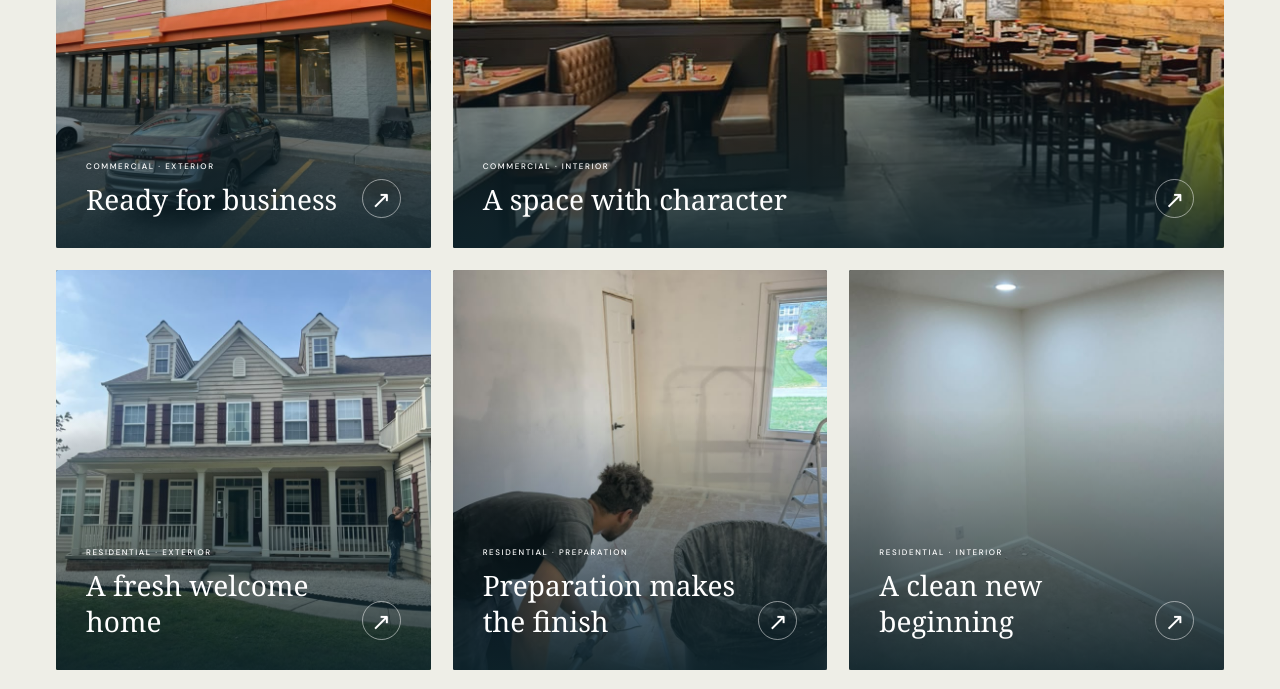
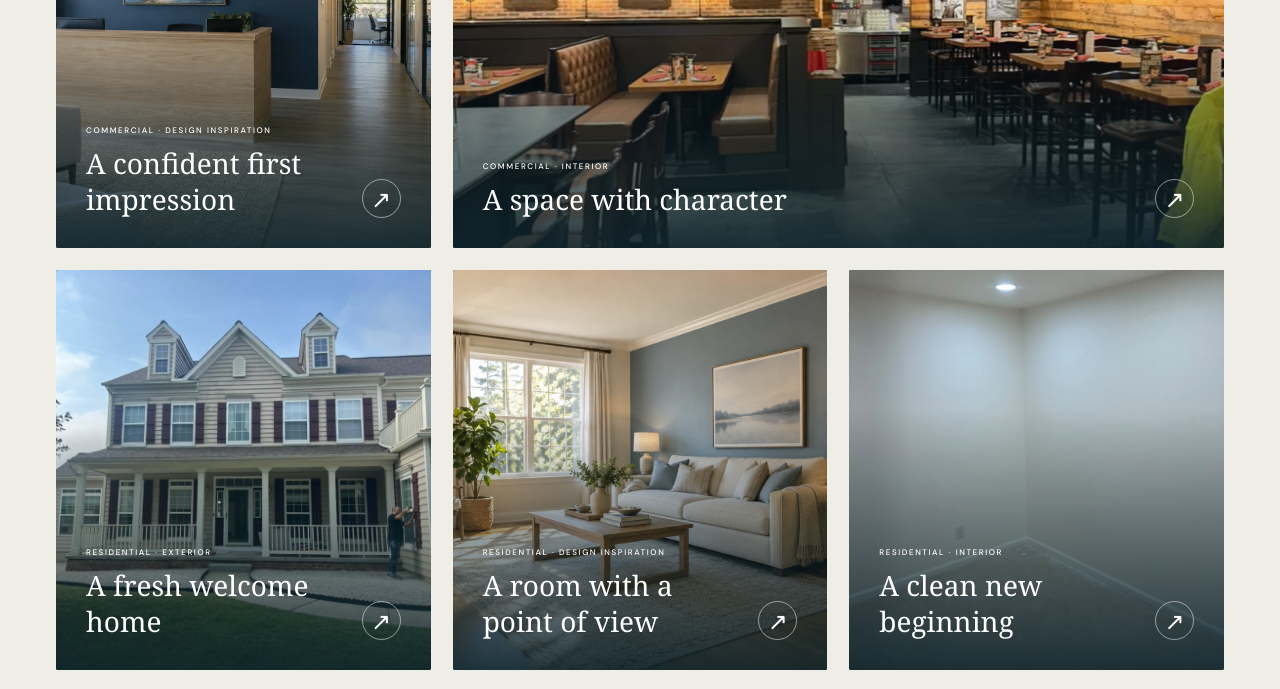
Before and after one commit to usa-for-painting/usa-for-painting, a website: page index.html in a window 1280 px wide. Shown: the part 3760-4449 px from the top of the page. Drawn offline with Linux system fonts and the light colour scheme.

Commit message:
Replace weak gallery images

```diff
--- a/index.html
+++ b/index.html
@@ -48,10 +48,10 @@
       <div class="project-grid" aria-live="polite">
         <button class="project-card project-wide" data-category="residential" data-image="assets/exterior.jpg" data-title="A welcoming exterior" data-description="Residential exterior · Fresh color and crisp architectural details"><img src="assets/exterior.jpg" alt="Finished home exterior with light siding, dark shutters and white porch columns" width="1200" height="1600" loading="lazy"><span class="project-overlay"><span><small>RESIDENTIAL · EXTERIOR</small><strong>A welcoming exterior</strong></span><span class="project-arrow" aria-hidden="true">↗</span></span></button>
         <button class="project-card" data-category="residential" data-image="assets/trim.jpg" data-title="Details that stand out" data-description="Residential interior · Contrasting stair treads, railings and white trim"><img src="assets/trim.jpg" alt="Black staircase treads and railing contrasted with white painted trim" width="1200" height="1600" loading="lazy"><span class="project-overlay"><span><small>RESIDENTIAL · INTERIOR</small><strong>Details that stand out</strong></span><span class="project-arrow" aria-hidden="true">↗</span></span></button>
-        <button class="project-card" data-category="commercial" data-image="assets/commercial.jpg" data-title="Ready for business" data-description="Commercial exterior · A refreshed storefront"><img src="assets/commercial.jpg" alt="Completed commercial storefront painting project" width="1200" height="1600" loading="lazy"><span class="project-overlay"><span><small>COMMERCIAL · EXTERIOR</small><strong>Ready for business</strong></span><span class="project-arrow" aria-hidden="true">↗</span></span></button>
+        <button class="project-card" data-category="commercial" data-image="assets/commercial-inspiration.webp" data-title="A confident first impression" data-description="Commercial design inspiration · Deep blue feature wall and warm natural finishes"><img src="assets/commercial-inspiration.webp" alt="Commercial reception design inspiration with a deep blue feature wall and warm wood desk" width="1536" height="1024" loading="lazy"><span class="project-overlay"><span><small>COMMERCIAL · DESIGN INSPIRATION</small><strong>A confident first impression</strong></span><span class="project-arrow" aria-hidden="true">↗</span></span></button>
         <button class="project-card project-wide" data-category="commercial" data-image="assets/restaurant.jpg" data-title="A space with character" data-description="Commercial interior · Restaurant project from our portfolio"><img src="assets/restaurant.jpg" alt="Warm restaurant interior with wood details and a finished bar area" width="1200" height="1600" loading="lazy"><span class="project-overlay"><span><small>COMMERCIAL · INTERIOR</small><strong>A space with character</strong></span><span class="project-arrow" aria-hidden="true">↗</span></span></button>
         <button class="project-card" data-category="residential" data-image="assets/hero-house.jpg" data-title="A fresh welcome home" data-description="Residential exterior · A complete exterior refresh with crisp trim"><img src="assets/hero-house.jpg" alt="Large Delaware home with fresh light siding, dark shutters, and crisp white trim" width="768" height="1024" loading="lazy"><span class="project-overlay"><span><small>RESIDENTIAL · EXTERIOR</small><strong>A fresh welcome home</strong></span><span class="project-arrow" aria-hidden="true">↗</span></span></button>
-        <button class="project-card" data-category="residential" data-image="assets/craftsmanship.jpg" data-title="Preparation makes the finish" data-description="Residential interior · Careful preparation before the final coat"><img src="assets/craftsmanship.jpg" alt="Painter preparing a residential room before the finishing coat" width="768" height="1024" loading="lazy"><span class="project-overlay"><span><small>RESIDENTIAL · PREPARATION</small><strong>Preparation makes the finish</strong></span><span class="project-arrow" aria-hidden="true">↗</span></span></button>
+        <button class="project-card" data-category="residential" data-image="assets/residential-inspiration.webp" data-title="A room with a point of view" data-description="Residential design inspiration · Soft neutrals and a calm blue feature wall"><img src="assets/residential-inspiration.webp" alt="Living room design inspiration with soft neutral walls and a blue feature wall" width="1536" height="1024" loading="lazy"><span class="project-overlay"><span><small>RESIDENTIAL · DESIGN INSPIRATION</small><strong>A room with a point of view</strong></span><span class="project-arrow" aria-hidden="true">↗</span></span></button>
         <button class="project-card" data-category="residential" data-image="assets/interior.jpg" data-title="A clean new beginning" data-description="Residential interior · Bright walls and finished trim ready for everyday life"><img src="assets/interior.jpg" alt="Bright finished residential room with clean white walls and trim" width="768" height="1024" loading="lazy"><span class="project-overlay"><span><small>RESIDENTIAL · INTERIOR</small><strong>A clean new beginning</strong></span><span class="project-arrow" aria-hidden="true">↗</span></span></button>
         <button class="project-card project-wide" data-category="residential" data-image="assets/google-profile-photo.jpg" data-title="A room with character" data-description="Residential interior · Fireplace and feature wall project from the Google Business Profile"><img src="assets/google-profile-photo.jpg" alt="Stone fireplace and dark feature wall in a residential interior project" width="1200" height="1600" loading="lazy"><span class="project-overlay"><span><small>RESIDENTIAL · GOOGLE PROFILE PHOTO</small><strong>A room with character</strong></span><span class="project-arrow" aria-hidden="true">↗</span></span></button>
       </div><div class="portfolio-end"><p class="portfolio-note">Actual projects. Original photographs from our own collection.<br>Select a photo to see the details.</p><a class="text-link" href="#estimate">Picture the possibilities for your space <span aria-hidden="true">↗</span></a></div>
```
